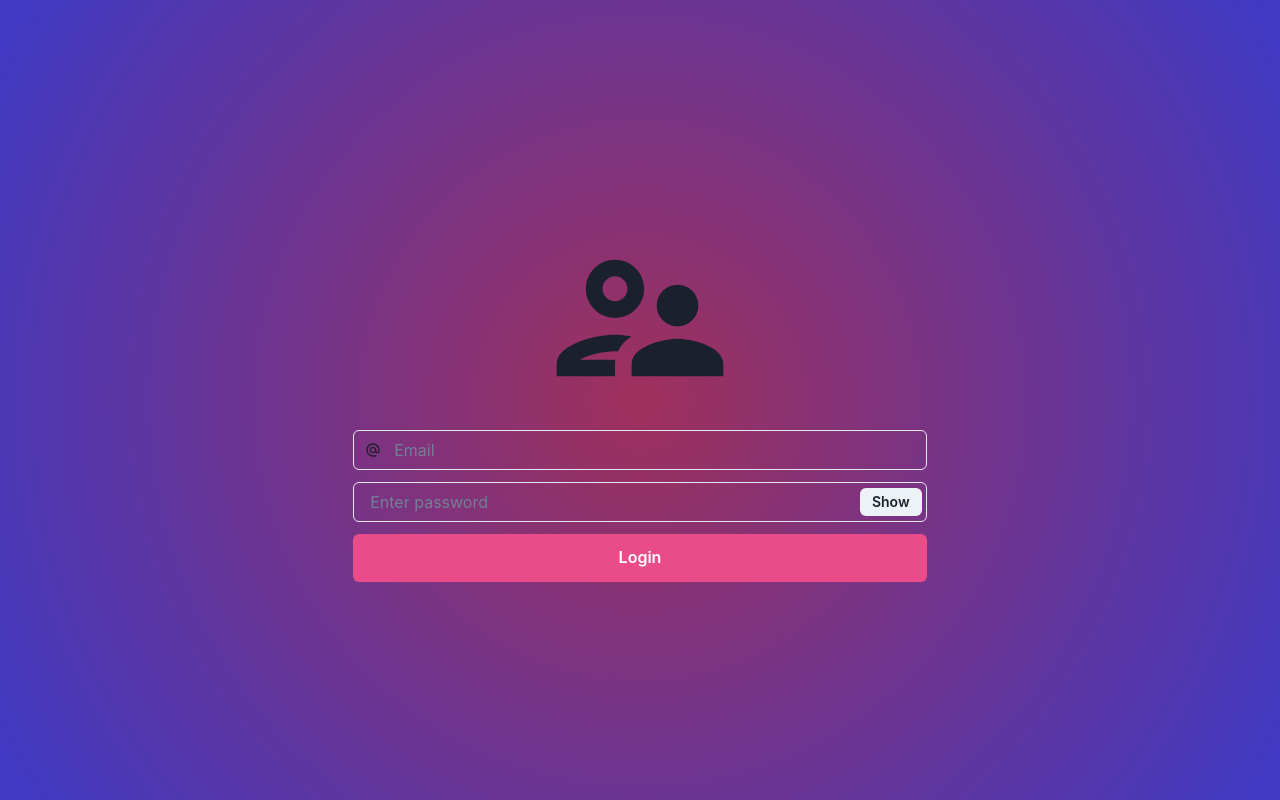
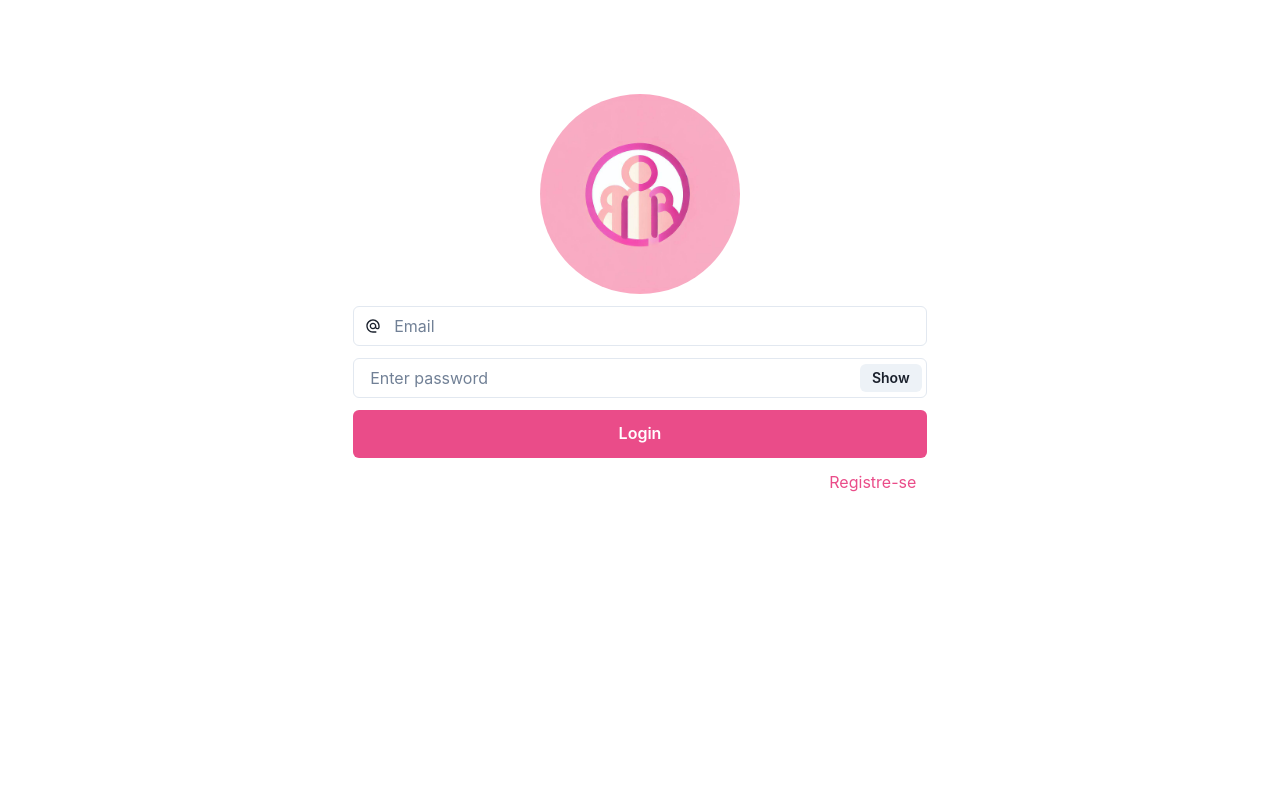
Before and after one commit to carlinaceo28/fullstack-test, a React (Vite) app in the folder client/: page / in a window 1280 px wide. Built offline with nearby package versions, Linux system fonts and the light colour scheme.

Commit message:
correcao no scss do login

```diff
--- a/client/src/pages/login/Login.tsx
+++ b/client/src/pages/login/Login.tsx
@@ -9,19 +9,10 @@ import {
 } from "@chakra-ui/react";
 import axios from "axios";
 import styles from "./login.module.scss";
-import { useLocation, useNavigate } from "react-router-dom";
+import { useNavigate } from "react-router-dom";
 import useAuth from "../../hooks/useAuth";
-import {
-  MdAlternateEmail,
-  MdOutlineSupervisorAccount,
-  MdSupervisedUserCircle,
-} from "react-icons/md";
+import { MdAlternateEmail, MdOutlineSupervisorAccount } from "react-icons/md";
 import LOGO from "../../assets/_aaccdb35-cc72-43a9-a296-92b111d540c5.jpeg";
-interface IUser {
-  userName: string;
-  userEmail: string;
-  _id: string;
-}
 
 const Login = () => {
   const [email, setEmail] = useState("");
@@ -54,8 +45,7 @@ const Login = () => {
     <div className={styles.loginContainer}>
       <Container>
         <main className={styles.loginContainerMain}>
-          {/* <img src={LOGO} alt="logo" className={styles.loginContainerLogoImg} /> */}
-          <MdOutlineSupervisorAccount size={200} />
+          <img src={LOGO} alt="logo" className={styles.loginContainerLogoImg} />
           <InputGroup>
             <InputLeftElement pointerEvents="none">
               <MdAlternateEmail color="gray.300" />
@@ -92,6 +82,9 @@ const Login = () => {
           >
             Login
           </Button>
+          <div className={styles.loginContainerDivP}>
+            <p className={styles.loginContainerP}>Registre-se</p>
+          </div>
         </main>
       </Container>
     </div>
--- a/client/src/pages/login/login.module.scss
+++ b/client/src/pages/login/login.module.scss
@@ -4,12 +4,6 @@
   display: flex;
   justify-content: center;
   align-items: center;
-  background: rgb(159, 48, 91);
-  background: radial-gradient(
-    circle,
-    rgba(159, 48, 91, 1) 0%,
-    rgba(63, 57, 195, 1) 98%
-  );
 }
 
 .loginContainerMain {
@@ -26,5 +20,22 @@
   height: 200px;
   border-radius: 50%;
   position: absolute;
-  bottom: 180px;
+  bottom: 200px;
 }
+
+.loginContainerDivP {
+  width: 100%;
+  display: flex;
+  justify-content: flex-end;
+}
+
+.loginContainerP {
+  color: #ea4c89;
+  cursor: pointer;
+  width: 17%;
+}
+
+.loginContainerP:hover {
+  display: block;
+  border-bottom: 1px solid #ea4c89;
+}
```
Also changed, not shown: client/src/App.tsx (+0 -20 lines).
